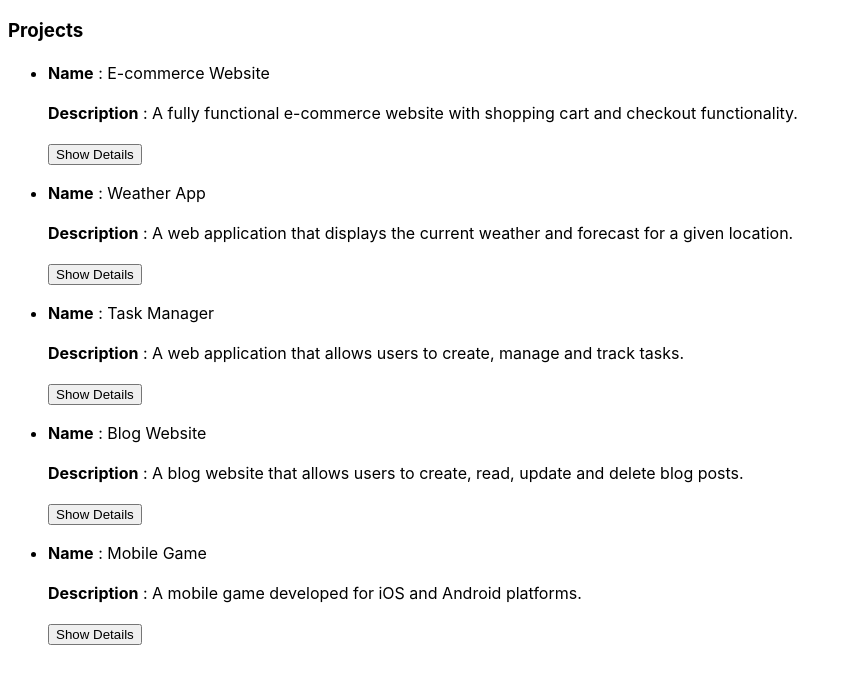
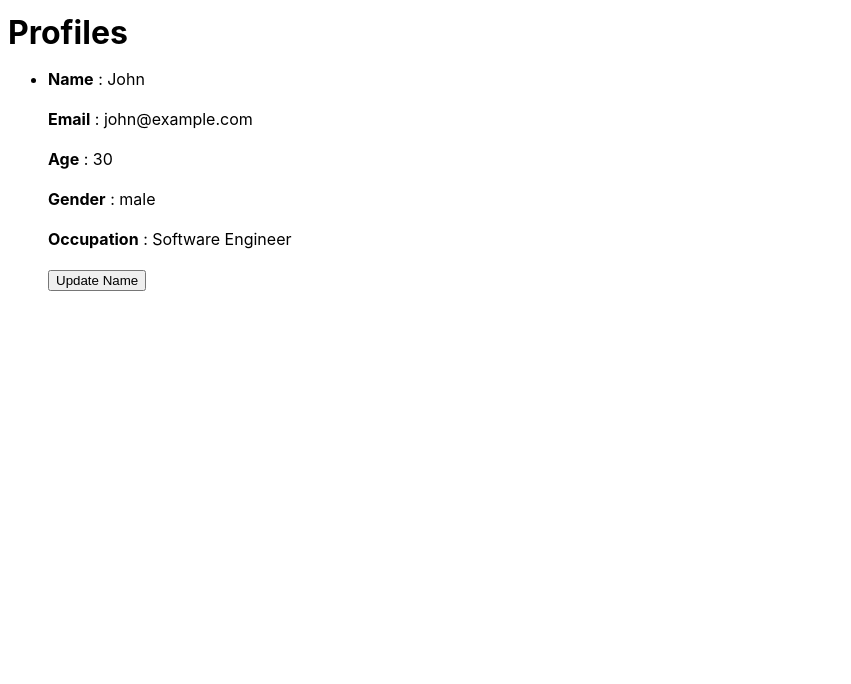
Before and after one commit to Lokeshkhati/ES6-Practice, a React (Vite) app in the folder Reactjs/Set-06/: page / in a window 1280 px wide. Shown: the top 684 px of the page, without its empty margins (0-851 px from the left). Built offline with nearby package versions, Linux system fonts and the light colour scheme.

Commit message:
add solution

```diff
--- a/Reactjs/Set-06/src/App.jsx
+++ b/Reactjs/Set-06/src/App.jsx
@@ -8,6 +8,7 @@ import VideoList from "./components/VideosList";
 import PostsList from "./components/PostsList";
 import HabitTracker2 from "./components/HabitTracker2";
 import ProjectsList from "./components/ProjectsList";
+import UserProfile from "./components/UserProfile";
 
 function App() {
   return (
@@ -18,7 +19,8 @@ function App() {
       {/* <VideoList /> */}
       {/* <PostsList /> */}
       {/* <HabitTracker2 /> */}
-      <ProjectsList />
+      {/* <ProjectsList /> */}
+      <UserProfile />
     </div>
   );
 }
--- /dev/null
+++ b/Reactjs/Set-06/src/apis/fakeFetch08.js
@@ -0,0 +1,28 @@
+export const fakeFetch = (url) => {
+    return new Promise((resolve, reject) => {
+        setTimeout(() => {
+            if (url === 'https://example.com/api/profile') {
+                resolve({
+                    status: 200,
+                    message: 'Success',
+                    data: {
+                        profiles: {
+                            name: 'John',
+                            age: 30,
+                            gender: 'male',
+                            email: 'john@example.com',
+                            occupation: 'Software Engineer',
+                        },
+                    },
+                })
+            } else {
+                reject({
+                    status: 404,
+                    message: 'User Profile not found.',
+                })
+            }
+        }, 2000)
+    })
+}
+
+export const url = 'https://example.com/api/profile'
--- a/Reactjs/Set-06/src/components/ProjectsList.jsx
+++ b/Reactjs/Set-06/src/components/ProjectsList.jsx
@@ -57,7 +57,6 @@ const ProjectsList = () => {
 
       {project?.title?.length > 0 && (
         <div>
-
           <p>
             <strong>Name</strong> : {title}
           </p>
--- /dev/null
+++ b/Reactjs/Set-06/src/components/UserProfile.jsx
@@ -0,0 +1,60 @@
+// 8. Create a React component that calls the userProfile api and list the details of the user when the page loads. Create a button saying Update name and on click of that button, change the name of the user.
+
+import { fakeFetch, url } from "../apis/fakeFetch08";
+import { useEffect, useState } from "react";
+
+const UserProfile = () => {
+  const [user, setUser] = useState({});
+  const [isLoading, setIsLoading] = useState(false);
+  const [error, setError] = useState("");
+  const { name, age, gender, email, occupation } = user;
+
+  useEffect(() => {
+    getUser();
+  }, []);
+
+  const getUser = async () => {
+    setIsLoading(true);
+    try {
+      const { data } = await fakeFetch(url);
+      setUser(data.profiles);
+      setIsLoading(false);
+    } catch (error) {
+      setError(error.message);
+      setIsLoading(false);
+    }
+  };
+
+  if (error) return <h1>{error} </h1>;
+  if (isLoading) return <h1>Loading...</h1>;
+  const updateNameHandler = () => {
+    setUser({ ...user, name: "Emily" });
+  };
+
+  return (
+    <div>
+      <h1>Profiles</h1>
+      <ul>
+        <li>
+          <p>
+            <strong>Name</strong> : {name}
+          </p>
+          <p>
+            <strong>Email</strong> : {email}
+          </p>
+          <p>
+            <strong>Age</strong> : {age}
+          </p>
+          <p>
+            <strong>Gender</strong> : {gender}
+          </p>
+          <p>
+            <strong>Occupation</strong> : {occupation}
+          </p>
+          <button onClick={updateNameHandler}>Update Name</button>
+        </li>
+      </ul>
+    </div>
+  );
+};
+export default UserProfile;
```
